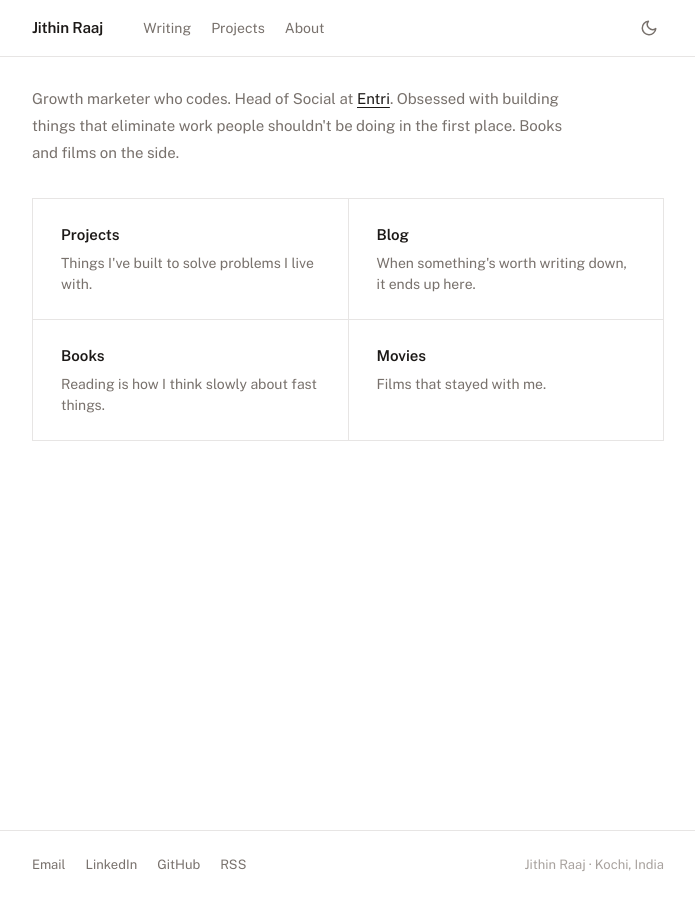
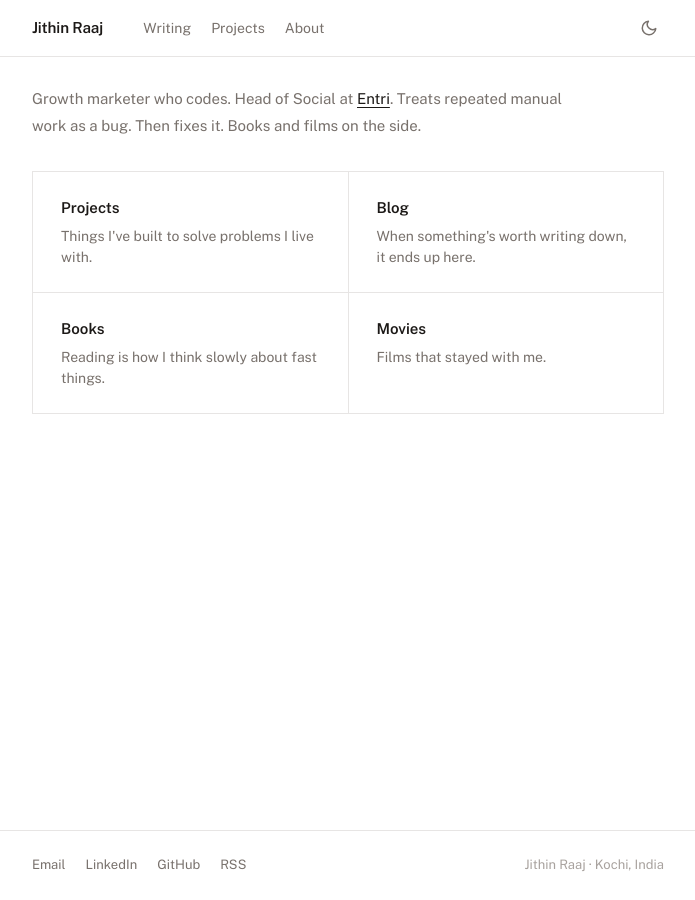
Before and after one commit to jithinrajtk/jithinrajtk.github.io, a Jekyll site: the page built from index.html, in a window 1280 px wide. Shown: the whole page, without its empty margins (292-987 px from the left). Built offline with Jekyll 4.4.1, drawn with Linux system fonts in a browser that asks for light colours.

Commit message:
Update bio line

```diff
--- a/index.html
+++ b/index.html
@@ -7,7 +7,7 @@ title: Jithin Raaj
 
   <div class="home-intro">
     <div class="home-bio">
-      <p>Growth marketer who codes. Head of Social at <a href="https://entri.app" target="_blank" rel="noopener">Entri</a>. Obsessed with building things that eliminate work people shouldn't be doing in the first place. Books and films on the side.</p>
+      <p>Growth marketer who codes. Head of Social at <a href="https://entri.app" target="_blank" rel="noopener">Entri</a>. Treats repeated manual work as a bug. Then fixes it. Books and films on the side.</p>
     </div>
   </div>
 
```
